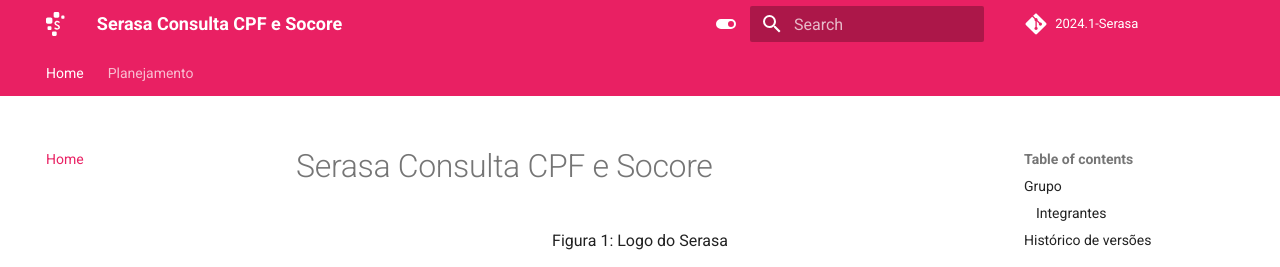
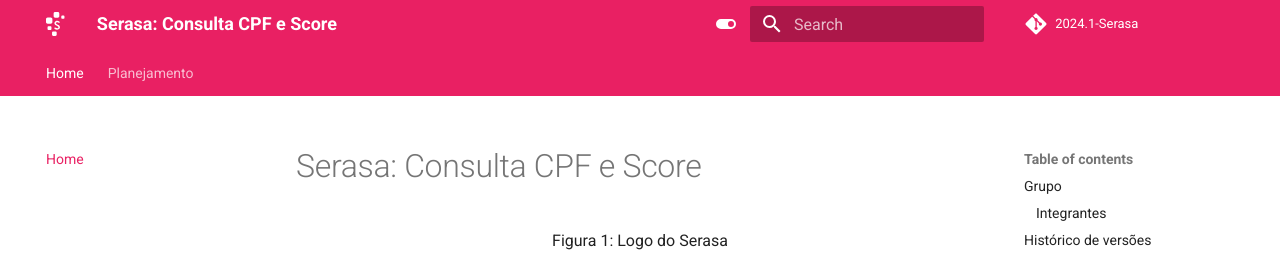
Before and after one commit to Requisitos-de-Software/2024.1-Serasa, an MkDocs documentation site: the page built from docs/index.md, in a window 1280 px wide and 900 px high. Shown: the top 267 px of the window. Built offline with MkDocs 1.6.1 and Material for MkDocs 9.7.7, drawn with Linux system fonts in a browser that asks for light colours; comment, search, counter and statistics services are not loaded.

Commit message:
fix de titulo do site e identação de arquivo

```diff
--- a/docs/index.md
+++ b/docs/index.md
@@ -1,4 +1,4 @@
-# Serasa Consulta CPF e Socore
+# Serasa: Consulta CPF e Score
 
 <p align="center" > <font>Figura 1: Logo do Serasa</font> <br><img style="border: 2px solid white; border-radius: 30%" src="assets/serasa-logo.png" width = 40%></p>
 <p align="center" > <font>Fonte: <a href="https://apps.apple.com/br/app/serasa-consulta-cpf-e-score/id1102452668">Serasa</a></font> <br></p>
--- a/mkdocs.yml
+++ b/mkdocs.yml
@@ -1,6 +1,6 @@
 repo_url: https://github.com/Requisitos-de-Software/2024.1-Serasa
 repo_name: 2024.1-Serasa
-site_name: Serasa Consulta CPF e Socore
+site_name: 'Serasa: Consulta CPF e Score'
 nav:
   - Home: index.md
   - Planejamento:
```
Also changed, not shown: docs/planejamento/heatmap.md (+1 -1 lines), docs/site/404.html (+5 -5 lines), docs/site/index.html (+5 -5 lines).
